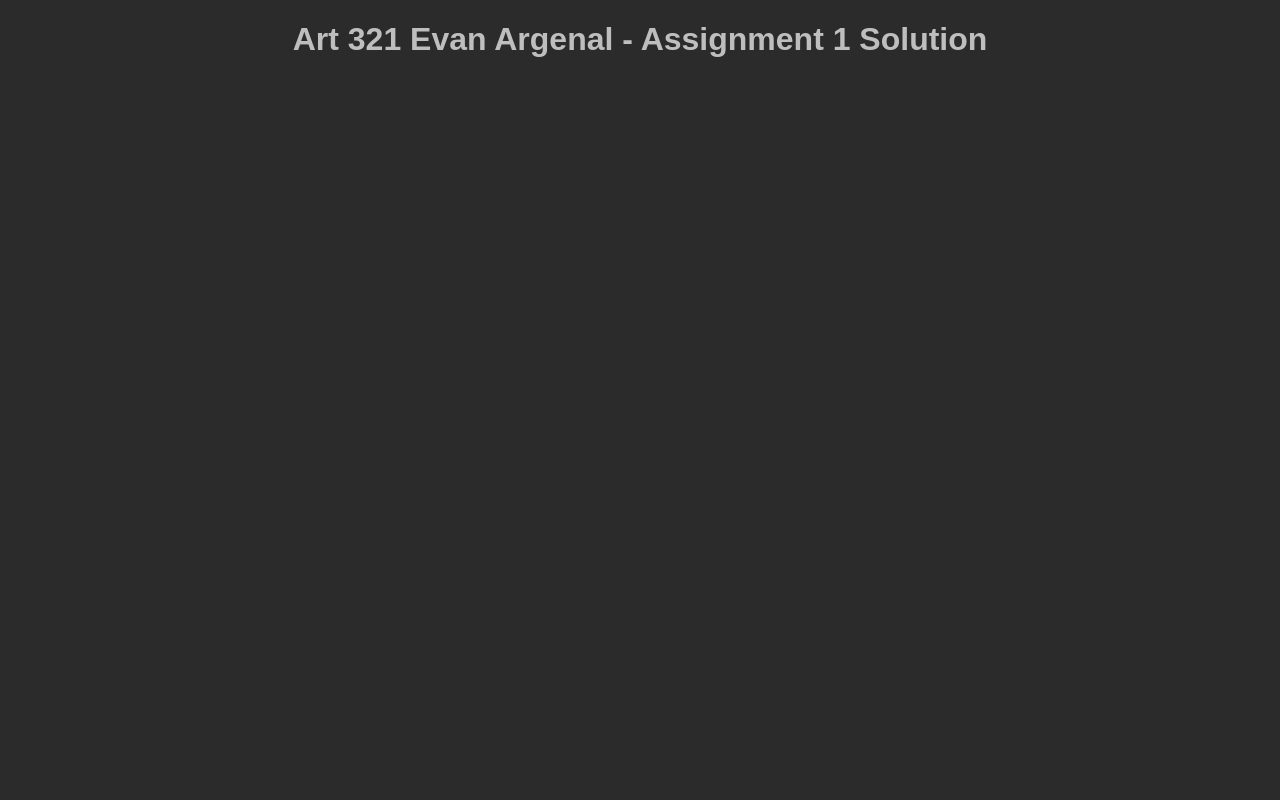
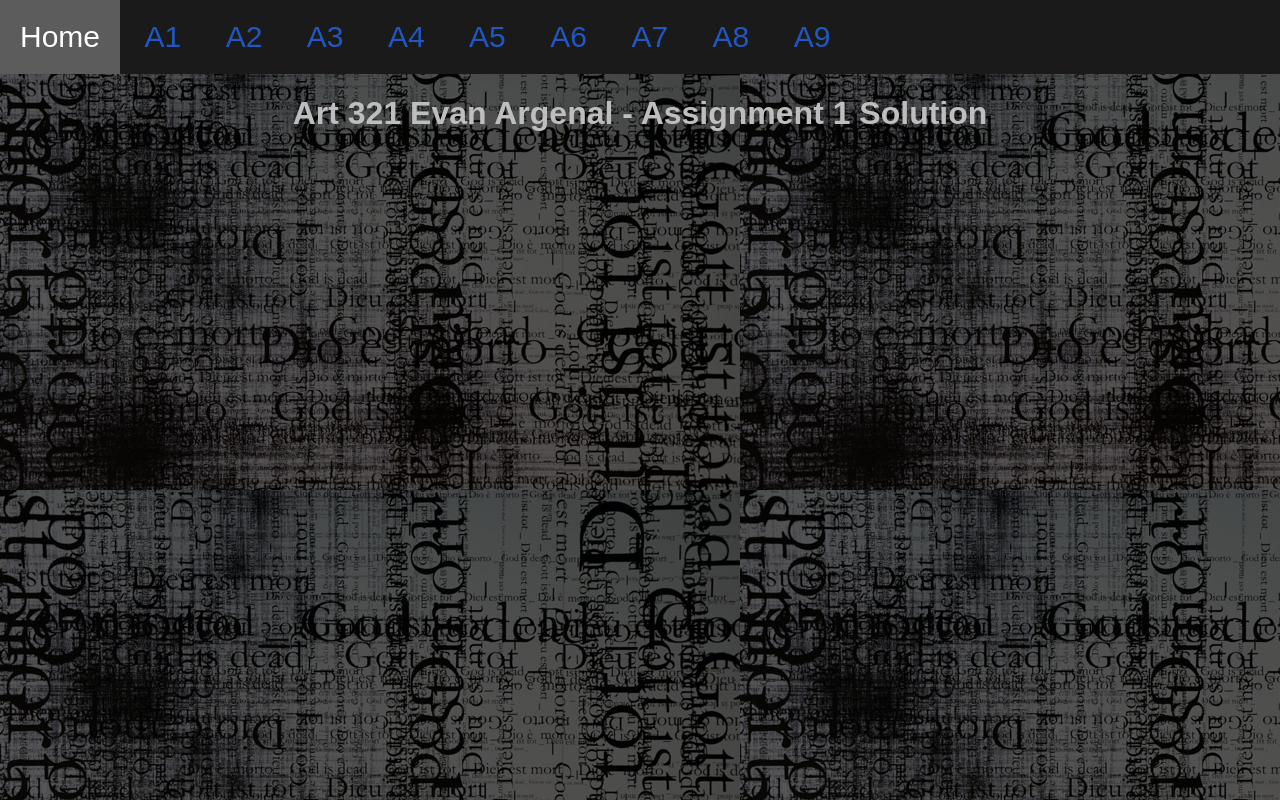
Before and after one commit to evanargenal/Art321-Portfolio, a plain HTML site: page a1.html in a window 1280 px wide. Drawn offline with Linux system fonts and the light colour scheme.

Commit message:
Added navigation bar and start of assignment 1

```diff
--- a/a1.html
+++ b/a1.html
@@ -2,11 +2,25 @@
 
 <html lang="en">
     <head>
-        <link rel="stylesheet" type="text/css" href="style.css"/>
+        <link rel="stylesheet" type="text/css" href="a1Style.css"/>
         <title>
             Evan's Art 321 Assignment 1
         </title>
     </head>
+    <header>
+        <div id="topbar">
+            <a href="index.html">Home</a>
+            <a href="a1.html">A1</a>
+            <a href="https://www.youtube.com/watch?v=dQw4w9WgXcQ">A2</a>
+            <a href="https://www.youtube.com/watch?v=dQw4w9WgXcQ">A3</a>
+            <a href="https://www.youtube.com/watch?v=dQw4w9WgXcQ">A4</a>
+            <a href="https://www.youtube.com/watch?v=dQw4w9WgXcQ">A5</a>
+            <a href="https://www.youtube.com/watch?v=dQw4w9WgXcQ">A6</a>
+            <a href="https://www.youtube.com/watch?v=dQw4w9WgXcQ">A7</a>
+            <a href="https://www.youtube.com/watch?v=dQw4w9WgXcQ">A8</a>
+            <a href="https://www.youtube.com/watch?v=dQw4w9WgXcQ">A9</a>
+        </div>
+    </header>
     <body>
         <h1>Art 321 Evan Argenal - Assignment 1 Solution</h1>
     </body>
--- /dev/null
+++ b/a1Style.css
@@ -0,0 +1,35 @@
+html {
+    font-family: "arial";
+}
+
+body {
+    background-color: #2b2b2b;
+    background-image: url("pictures/a1Background.jpg");
+    background-blend-mode: overlay;
+    padding: 0px;
+    margin: 0px;
+}
+
+h1 {
+    color: rgb(190, 190, 190);
+    text-align: center;
+}
+
+a {
+    font-size: 30px;
+    color: #2257c2;
+    padding: 20px 20px;
+    text-align: center;
+    text-decoration: none;
+    display: inline-block;
+}
+
+a:hover {
+    background-color: #5c5c5c;
+    color: white;
+}
+
+#topbar {
+    background-color: rgb(26, 26, 26);
+    overflow: hidden;
+}
--- /dev/null
+++ b/indexStyle.css
@@ -0,0 +1,38 @@
+html {
+    font-family: "arial";
+}
+
+body {
+    background-color: #2b2b2b;
+    background-image: url("pictures/background.jpg");
+    background-blend-mode: lighten;
+    padding: 0px;
+    margin: 0px;
+}
+
+h1 {
+    color: rgb(190, 190, 190);
+    text-align: center;
+}
+
+a {
+    font-size: 30px;
+    color: #2257c2;
+    padding: 20px 20px;
+    text-align: center;
+    text-decoration: none;
+    display: inline-block;
+}
+
+a:hover {
+    background-color: #5c5c5c;
+    color: white;
+}
+
+#maingrid {
+    text-align: center;
+    background: rgba(0, 0, 0, 0.7);
+    padding: 10px;
+    margin: auto;
+    width: 900px;
+}
--- a/style.css
+++ /dev/null
@@ -1,25 +0,0 @@
-html {
-    font-family: "arial";
-}
-
-body {
-    background-color: #2b2b2b;
-}
-
-h1 {
-    color: rgb(190, 190, 190);
-    text-align: center;
-}
-
-a {
-    font-size: 27.5px;
-    color: #2257c2;
-    padding: 10px 20px;
-    text-align: center;
-    text-decoration: none;
-    display: inline-block;
-}
-
-#maingrid {
-    text-align: center;
-}
```
Also changed, not shown: index.html (+2 -3 lines), pictures/a1Background.jpg (added), 1 other file.
